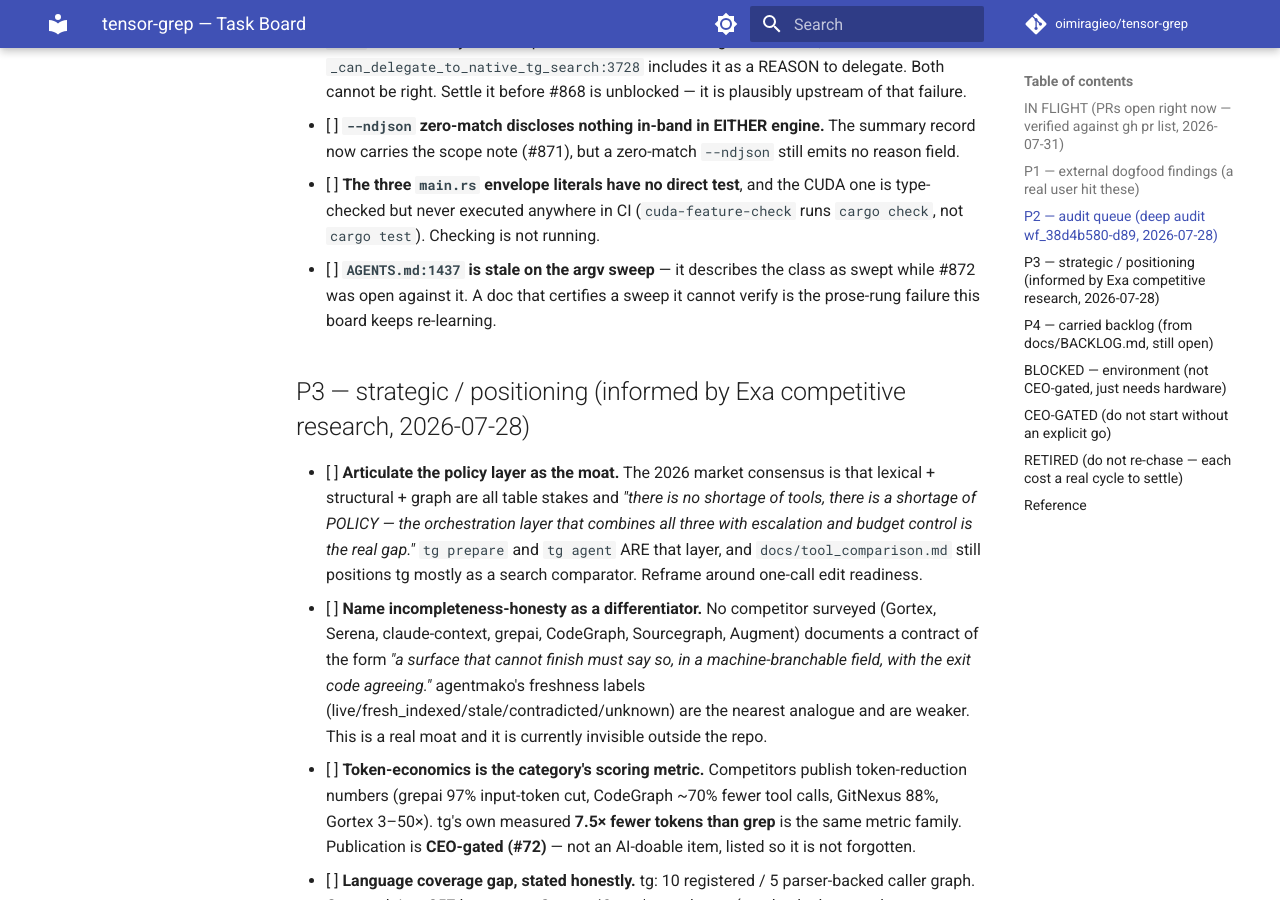
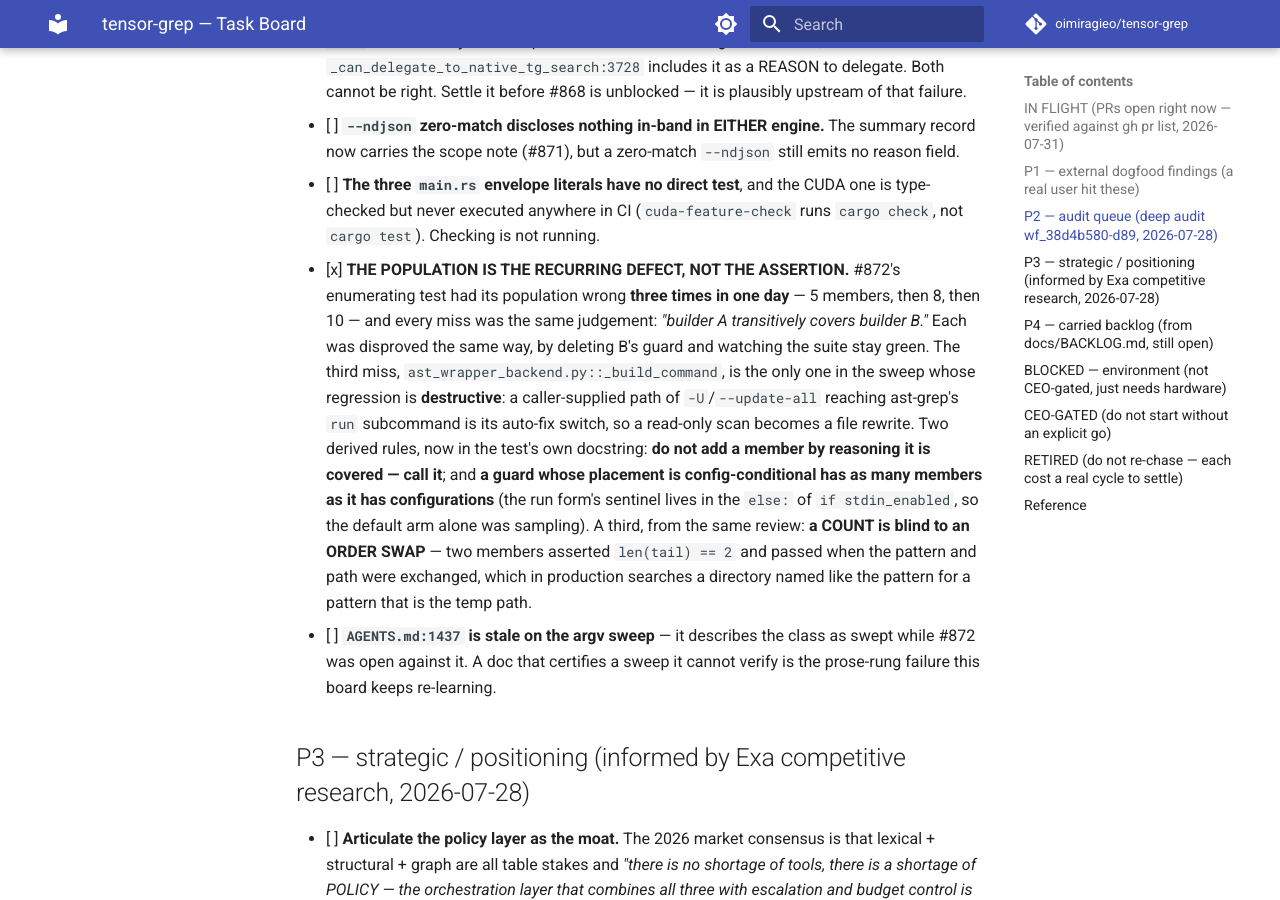
Before and after one commit to oimiragieo/tensor-grep, an MkDocs documentation site: the page built from docs/TASK_BOARD.md, in a window 1280 px wide and 900 px high, scrolled down 2972 px. Built offline with MkDocs 1.6.1 and Material for MkDocs 9.7.7, drawn with Linux system fonts in a browser that asks for light colours; comment, search, counter and statistics services are not loaded.

Commit message:
docs(board): record that the POPULATION is the recurring defect, not the assertion
#872's enumerating test had its population wrong THREE times in one day -- 5
members, then 8, then 10 -- and every miss was the same judgement call:
"builder A transitively covers builder B." Each was disproved the same way, by
deleting B's guard and watching the suite stay green.

The third miss is the one worth the entry: `ast_wrapper_backend.py::_build_command`
is the only member in the whole sweep whose regression is DESTRUCTIVE rather than
merely wrong. A caller-supplied path of `-U` / `--update-all` reaching ast-grep's
`run` subcommand is its AUTO-FIX switch, so a read-only scan becomes a file
rewrite on disk.

Three derived rules, all now in the test's own docstring so they travel with the
code rather than only living here:

  - do not add a member by reasoning it is covered -- CALL it;
  - a guard whose placement is CONFIG-CONDITIONAL has as many members as it has
    configurations (the run form's sentinel sits in the `else:` of
    `if stdin_enabled`, so checking only the default arm was sampling);
  - a COUNT is blind to an ORDER SWAP -- two members asserted `len(tail) == 2`
    and passed when pattern and path were exchanged, which in production
    searches a directory named like the pattern for a pattern that is the temp
    path.

Non-releasing.

Co-Authored-By: Claude Opus 5 (1M context) <noreply@anthropic.com>

```diff
--- a/docs/TASK_BOARD.md
+++ b/docs/TASK_BOARD.md
@@ -107,6 +107,19 @@ review, each verified against the real code (a finding without a `file:line` was
 - [ ] **The three `main.rs` envelope literals have no direct test**, and the CUDA one is
   type-checked but never executed anywhere in CI (`cuda-feature-check` runs `cargo check`, not
   `cargo test`). Checking is not running.
+- [x] **THE POPULATION IS THE RECURRING DEFECT, NOT THE ASSERTION.** #872's enumerating test had
+  its population wrong **three times in one day** — 5 members, then 8, then 10 — and every miss was
+  the same judgement: *"builder A transitively covers builder B."* Each was disproved the same way,
+  by deleting B's guard and watching the suite stay green. The third miss,
+  `ast_wrapper_backend.py::_build_command`, is the only one in the sweep whose regression is
+  **destructive**: a caller-supplied path of `-U`/`--update-all` reaching ast-grep's `run`
+  subcommand is its auto-fix switch, so a read-only scan becomes a file rewrite. Two derived rules,
+  now in the test's own docstring: **do not add a member by reasoning it is covered — call it**; and
+  **a guard whose placement is config-conditional has as many members as it has configurations**
+  (the run form's sentinel lives in the `else:` of `if stdin_enabled`, so the default arm alone was
+  sampling). A third, from the same review: **a COUNT is blind to an ORDER SWAP** — two members
+  asserted `len(tail) == 2` and passed when the pattern and path were exchanged, which in production
+  searches a directory named like the pattern for a pattern that is the temp path.
 - [ ] **`AGENTS.md:1437` is stale on the argv sweep** — it describes the class as swept while #872
   was open against it. A doc that certifies a sweep it cannot verify is the prose-rung failure this
   board keeps re-learning.
```
